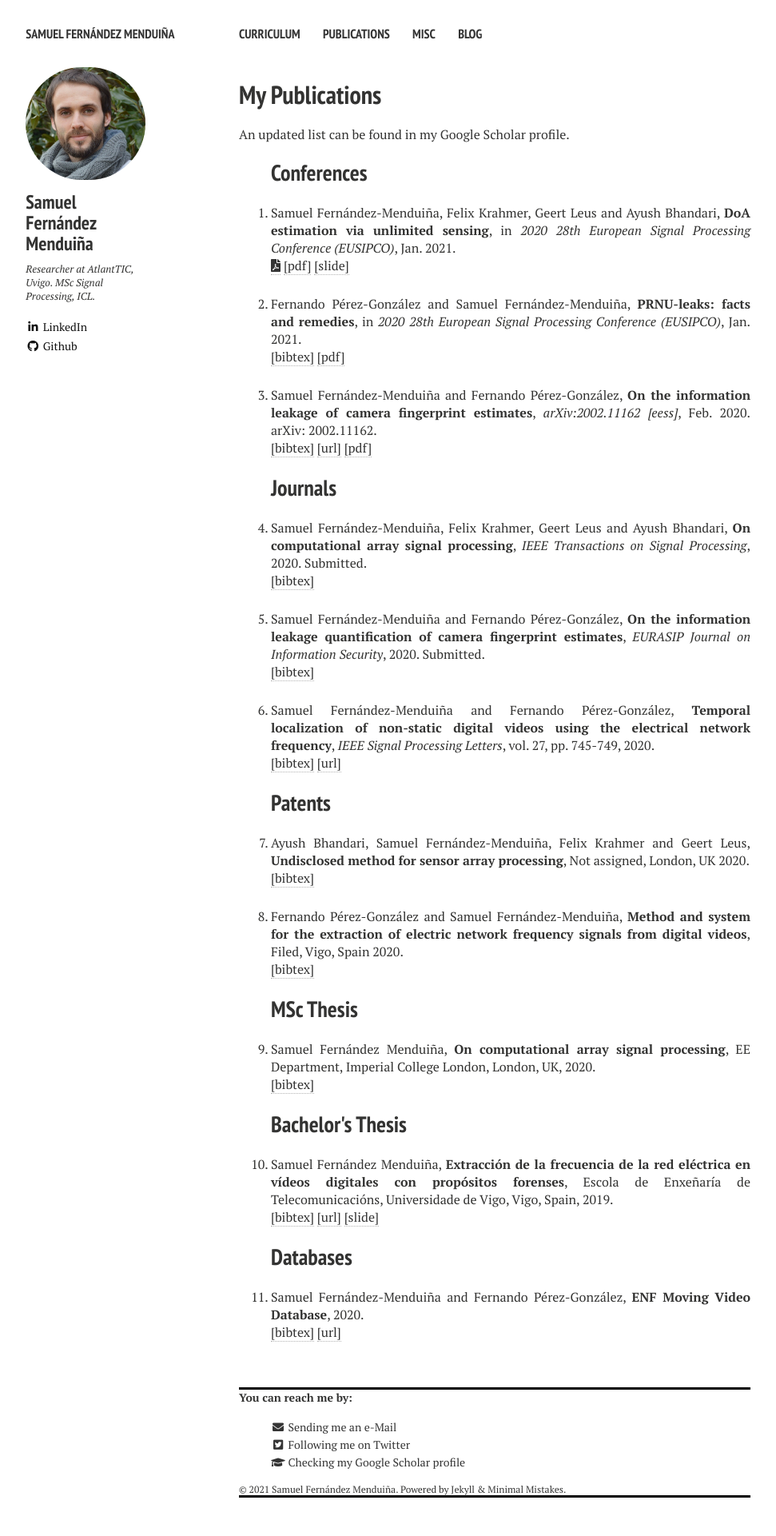
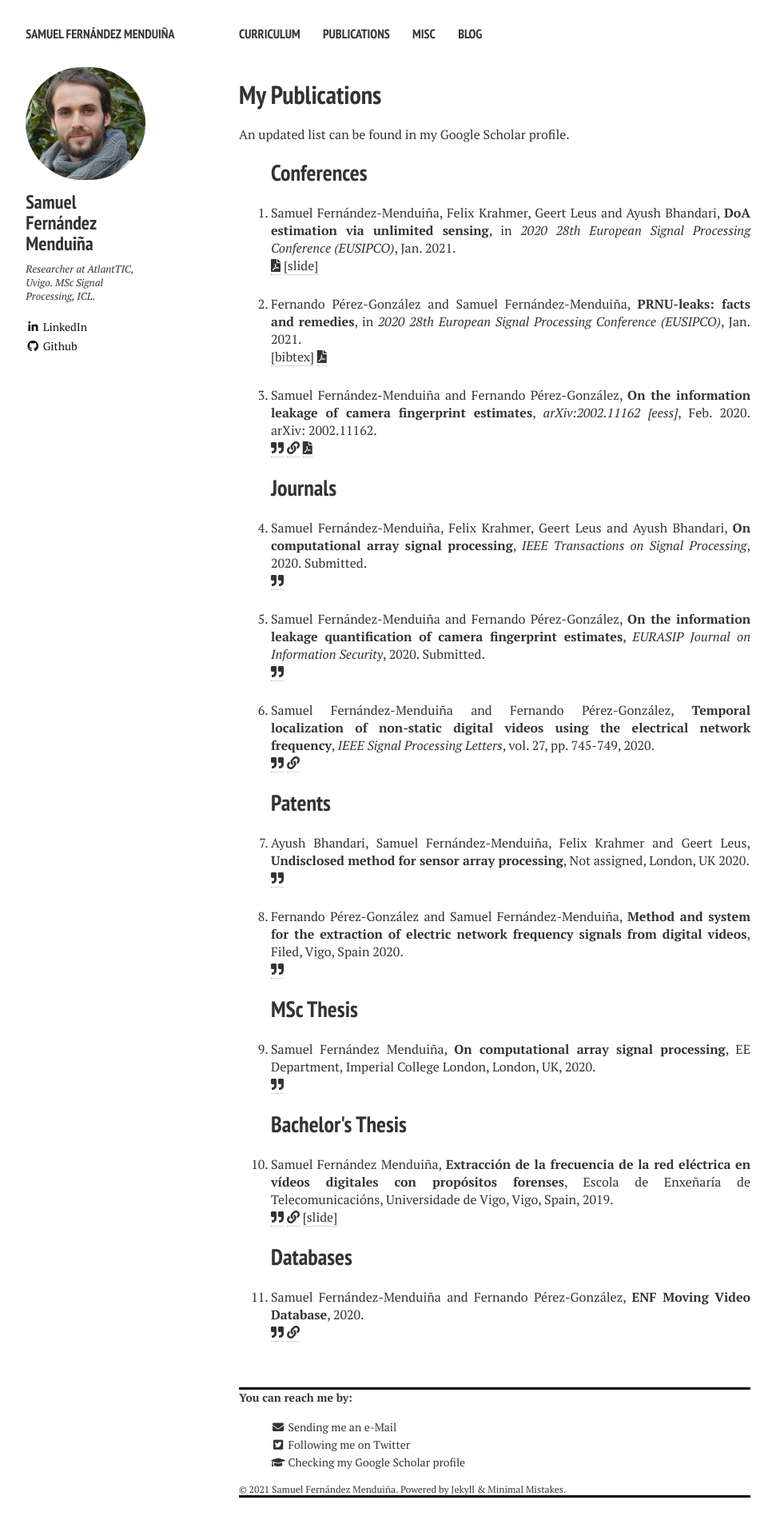
Before and after one commit to sf219/sfweb, a Jekyll site: the page built from publications.md, in a window 1280 px wide. Shown: the whole page at 80% size, without its empty margins (21-992 px from the left). Built offline with Jekyll 4.4.1, drawn with Linux system fonts in a browser that asks for light colours; nearby versions of some CDN libraries.

Commit message:
Update publications.html

```diff
--- a/_layouts/publications.html
+++ b/_layouts/publications.html
@@ -105,9 +105,9 @@ Jan.
 2021.
 
 <br />
-	<a href="javascript:toggleBibtex('FernandezMenduina2021')"><span id="bib"><i class="fas fa-file-pdf"></i></span></a>
+	<a href="javascript:toggleBibtex('FernandezMenduina2021')"></a>
 
-<a href="https://cas.tudelft.nl/pubs/leus20eusipco2.pdf">[pdf]</a>
+<a href="https://cas.tudelft.nl/pubs/leus20eusipco2.pdf"><span id="bib"><i class="fas fa-file-pdf"></i></span></a>
 <a href="https://drive.google.com/file/d/1Bfvp_MZLevVqXi7hXtALKdDYs1BCbWUy/view?usp=sharing">[slide]</a>
 
 
@@ -140,7 +140,7 @@ Jan.
 <br />
 <a href="javascript:toggleBibtex('PerezGonzalez2021')">[bibtex]</a>
 
-<a href="https://www.eurasip.org/Proceedings/Eusipco/Eusipco2020/pdfs/0000720.pdf">[pdf]</a>
+<a href="https://www.eurasip.org/Proceedings/Eusipco/Eusipco2020/pdfs/0000720.pdf"><span id="bib"><i class="fas fa-file-pdf"></i></span></a>
 
 
 
@@ -170,9 +170,9 @@ Feb.
 2020.
 arXiv: 2002.11162.
 <br />
-<a href="javascript:toggleBibtex('FernandezMenduina2020')">[bibtex]</a>
-<a href="http://arxiv.org/abs/2002.11162">[url]</a>
-<a href="https://arxiv.org/pdf/2002.11162.pdf">[pdf]</a>
+<a href="javascript:toggleBibtex('FernandezMenduina2020')"><span id="bib"><i class="fas fa-quote-right"></i></span></a>
+<a href="http://arxiv.org/abs/2002.11162"><span id="bib"><i class="fas fa-link"></i></span></a>
+<a href="https://arxiv.org/pdf/2002.11162.pdf"><span id="bib"><i class="fas fa-file-pdf"></i></span></a>
 
 
 
@@ -203,7 +203,7 @@ Samuel Fernández-Menduiña, Felix Krahmer, Geert Leus and Ayush Bhandari,
 2020.
 Submitted.
 <br />
-<a href="javascript:toggleBibtex('FernandezMenduina2020c')">[bibtex]</a>
+<a href="javascript:toggleBibtex('FernandezMenduina2020c')"><span id="bib"><i class="fas fa-quote-right"></i></span></a>
 
 
 
@@ -234,7 +234,7 @@ Samuel Fernández-Menduiña and Fernando Pérez-González,
 2020.
 Submitted.
 <br />
-<a href="javascript:toggleBibtex('FernandezMenduina2020d')">[bibtex]</a>
+<a href="javascript:toggleBibtex('FernandezMenduina2020d')"><span id="bib"><i class="fas fa-quote-right"></i></span></a>
 
 
 
@@ -265,8 +265,8 @@ pp. 745-749,
 2020.
 
 <br />
-<a href="javascript:toggleBibtex('FernandezMenduina2020a')">[bibtex]</a>
-<a href="https://ieeexplore.ieee.org/abstract/document/9072308">[url]</a>
+<a href="javascript:toggleBibtex('FernandezMenduina2020a')"><span id="bib"><i class="fas fa-quote-right"></i></span></a>
+<a href="https://ieeexplore.ieee.org/abstract/document/9072308"><span id="bib"><i class="fas fa-link"></i></span></a>
 
 
 
@@ -300,7 +300,7 @@ Not assigned, London, UK
 
 
 <br />
-<a href="javascript:toggleBibtex('Bhandari2020')">[bibtex]</a>
+<a href="javascript:toggleBibtex('Bhandari2020')"><span id="bib"><i class="fas fa-quote-right"></i></span></a>
 
 
 
@@ -328,7 +328,7 @@ Filed, Vigo, Spain
 
 
 <br />
-<a href="javascript:toggleBibtex('')">[bibtex]</a>
+<a href="javascript:toggleBibtex('')"><span id="bib"><i class="fas fa-quote-right"></i></span></a>
 
 
 
@@ -355,7 +355,7 @@ Samuel Fernández Menduiña,
 
 
 <br />
-<a href="javascript:toggleBibtex('fernandez2020')">[bibtex]</a>
+<a href="javascript:toggleBibtex('fernandez2020')"><span id="bib"><i class="fas fa-quote-right"></i></span></a>
 
 
 
@@ -381,8 +381,8 @@ Samuel Fernández Menduiña,
 
 
 <br />
-<a href="javascript:toggleBibtex('fernandez2019extraccion')">[bibtex]</a>
-<a href="http://castor.det.uvigo.es:8080/xmlui/bitstream/handle/123456789/359/TFG Samuel Fernández Menduiña.pdf?sequence=1">[url]</a>
+<a href="javascript:toggleBibtex('fernandez2019extraccion')"><span id="bib"><i class="fas fa-quote-right"></i></span></a>
+<a href="http://castor.det.uvigo.es:8080/xmlui/bitstream/handle/123456789/359/TFG Samuel Fernández Menduiña.pdf?sequence=1"><span id="bib"><i class="fas fa-link"></i></span></a>
 
 <a href="https://docs.google.com/presentation/d/1NXJ68OuNYNCGXZQ33fAg-fKFGMIYtc89f1pEKbvCm4o/edit?usp=sharing">[slide]</a>
 
@@ -410,8 +410,8 @@ Samuel Fernández-Menduiña and Fernando Pérez-González,
 
 
 <br />
-<a href="javascript:toggleBibtex('FernandezMenduina2020b')">[bibtex]</a>
-<a href="https://zenodo.org/record/3549379#.YBJm1U-g-Uk">[url]</a>
+<a href="javascript:toggleBibtex('FernandezMenduina2020b')"><span id="bib"><i class="fas fa-quote-right"></i></span></a>
+<a href="https://zenodo.org/record/3549379#.YBJm1U-g-Uk"><span id="bib"><i class="fas fa-link"></i></span></a>
 
 
 
```
